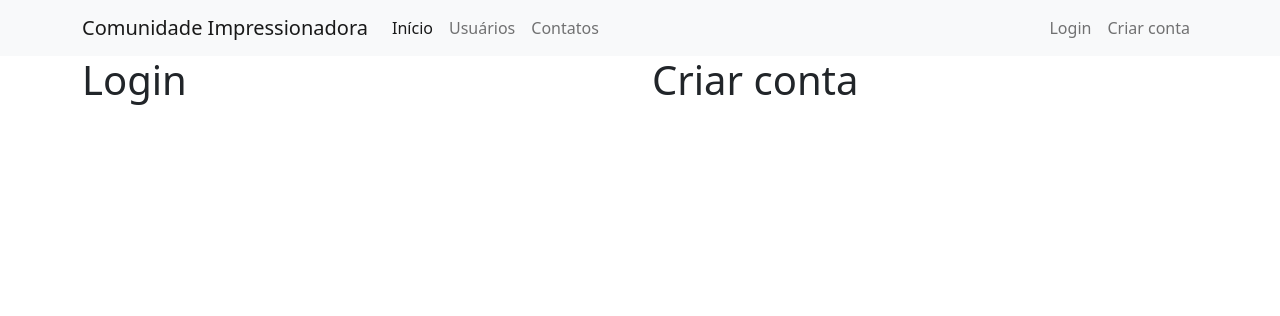
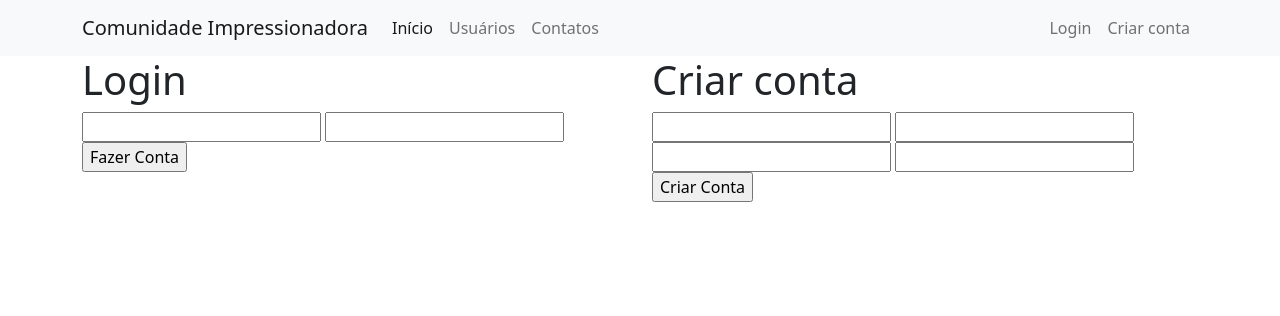
Before and after one commit to EdsonTomasDev/Site_Comunidade, a Flask app: page /login in a window 1280 px wide. Shown: the top 316 px of the page. Run offline with Flask 2, Linux system fonts and the light colour scheme.

Commit message:
Feat: login in login.html

```diff
--- a/forms.py
+++ b/forms.py
@@ -15,4 +15,4 @@ class FormCriarConta(FlaskForm):
 class FormLogin(FlaskForm):
     email = StringField('E-mail', validators=[DataRequired(), Email()])
     senha = PasswordField('Senha', validators=[DataRequired(), Length(6, 20)])
-    botao_submit_login = SubmitField('Criar Conta')
+    botao_submit_login = SubmitField('Fazer Conta')
--- a/main.py
+++ b/main.py
@@ -1,8 +1,11 @@
 from flask import Flask, render_template, url_for
+from forms import FormCriarConta, FormLogin
 
 app = Flask(__name__)
 
 lista_usuarios = ['Lira', 'João', 'Alon', 'Alessandra', 'Amanda']
+
+app.config['SECRET_KEY'] = '5336b6b697f499f30638b9316c574e3d'
 
 @app.route("/")
 def home():
@@ -21,7 +24,9 @@ def usuarios():
 
 @app.route('/login')
 def login():
-    return  render_template('login.html')
+    form_login = FormLogin()
+    form_criar_conta = FormCriarConta()
+    return  render_template('login.html', form_login=form_login, form_criar_conta=form_criar_conta )
 
 if __name__ == '__main__':
     app.run(debug=True)
--- a/templates/login.html
+++ b/templates/login.html
@@ -5,9 +5,20 @@
         <div class="row">
             <div class="col">
                 <h1>Login</h1>
+                {{ form_login.email }}
+                {{ form_login.senha }}
+                {{ form_login.botao_submit_login }}
+
             </div>
             <div class="col">
                 <h1>Criar conta</h1>
+                {{ form_criar_conta.username }}
+                {{ form_criar_conta.email }}
+                {{ form_criar_conta.senha }}
+                {{ form_criar_conta.confirmacao }}
+                {{ form_criar_conta.botao_submit_criarconta }}
+
+
             </div>
 
         </div>
```
